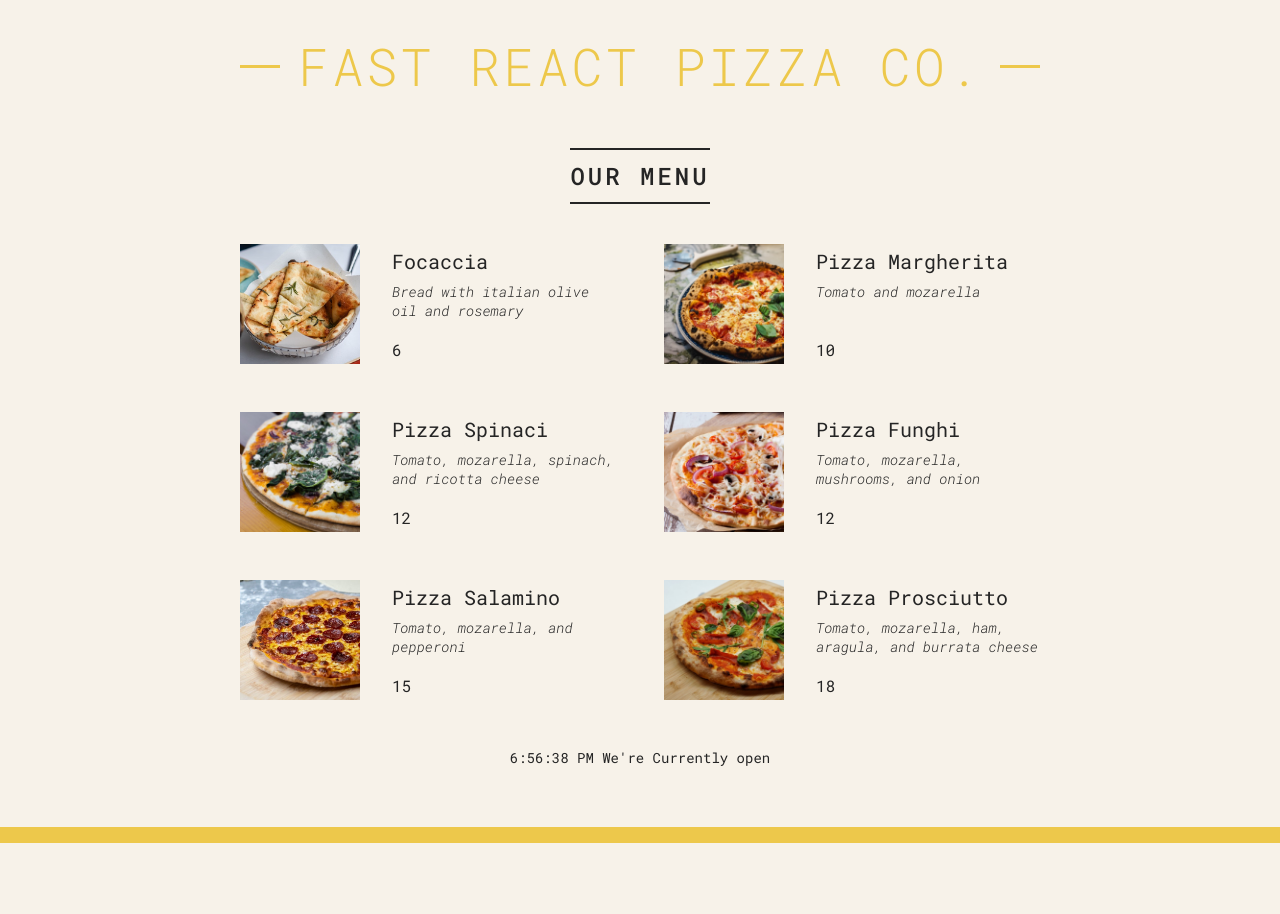
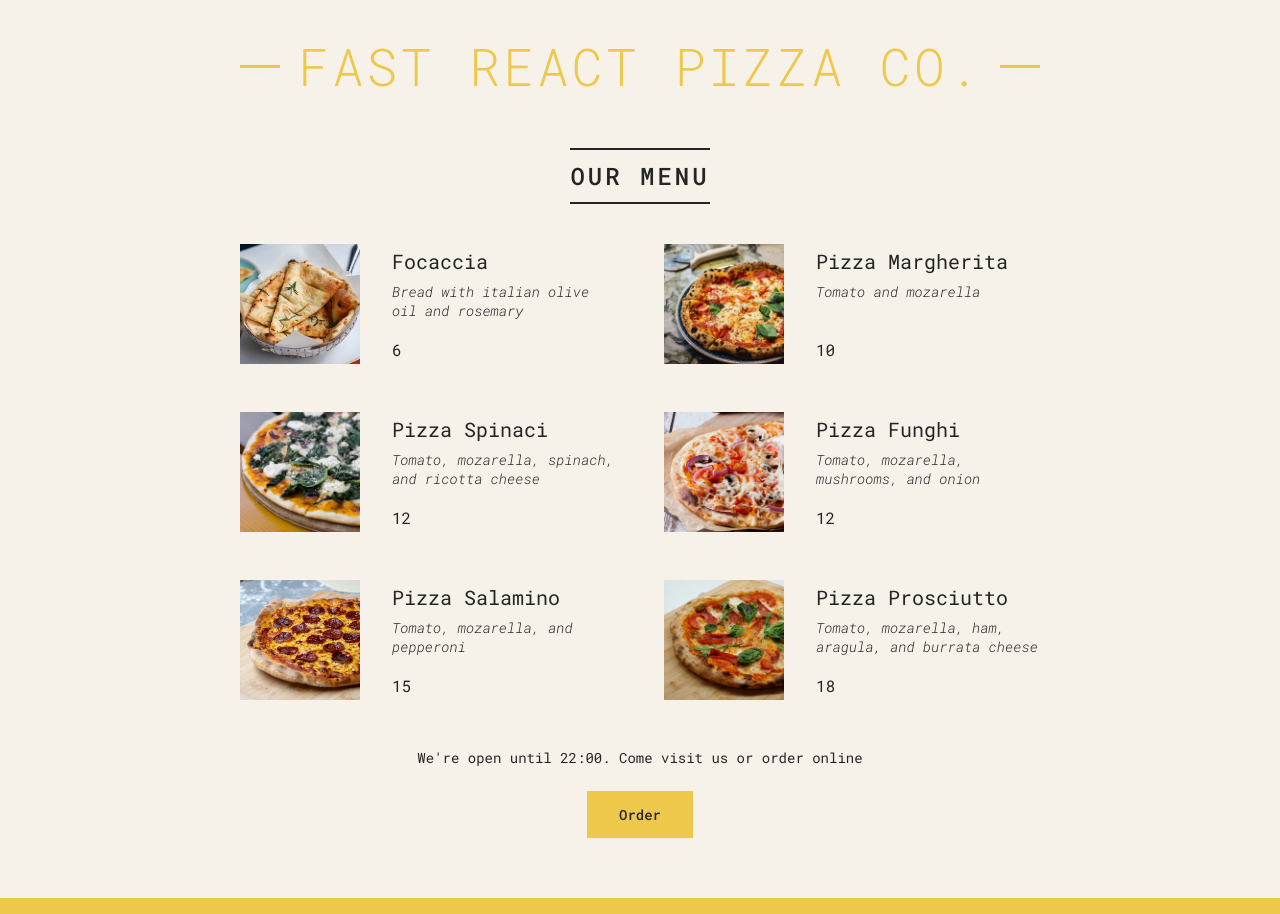
Before and after one commit to LeoMatheus/react-learn, a React (Create React App) app: page / in a window 1280 px wide. Before the commit the page ends 843 px from the top, so only its background shows below. Built offline with nearby package versions, Linux system fonts and the light colour scheme.

Commit message:
Conditional rendering

```diff
--- a/src/index.tsx
+++ b/src/index.tsx
@@ -67,11 +67,12 @@ function Header() {
 }
 
 function Menu() {
+  const pizzas = pizzaData;
   return (
     <main className="menu">
       <h2>Our menu</h2>
       <ul className="pizzas">
-        {pizzaData.map((pizza) => (
+        {pizzas.map((pizza) => (
           <Pizza pizzaObj={pizza} key={pizza.name} />
         ))}
       </ul>
@@ -111,7 +112,12 @@ function Footer() {
 
   return (
     <footer className="footer">
-      {new Date().toLocaleTimeString()} We're Currently open
+      {isOpen && (
+        <div className="order">
+          <p>We're open until {closeHour}:00. Come visit us or order online</p>
+          <button className="btn">Order</button>
+        </div>
+      )}
     </footer>
   );
 }
```
